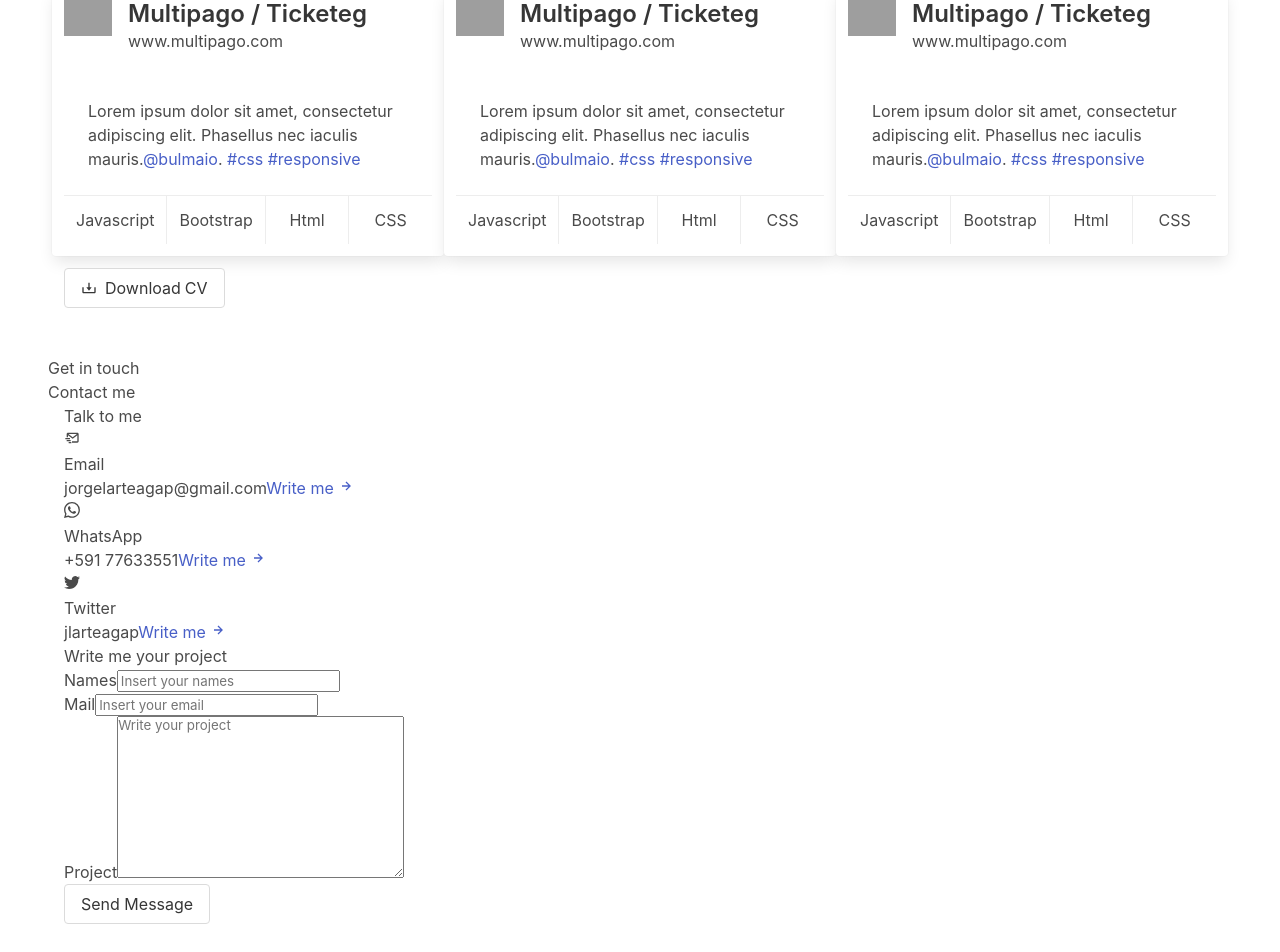
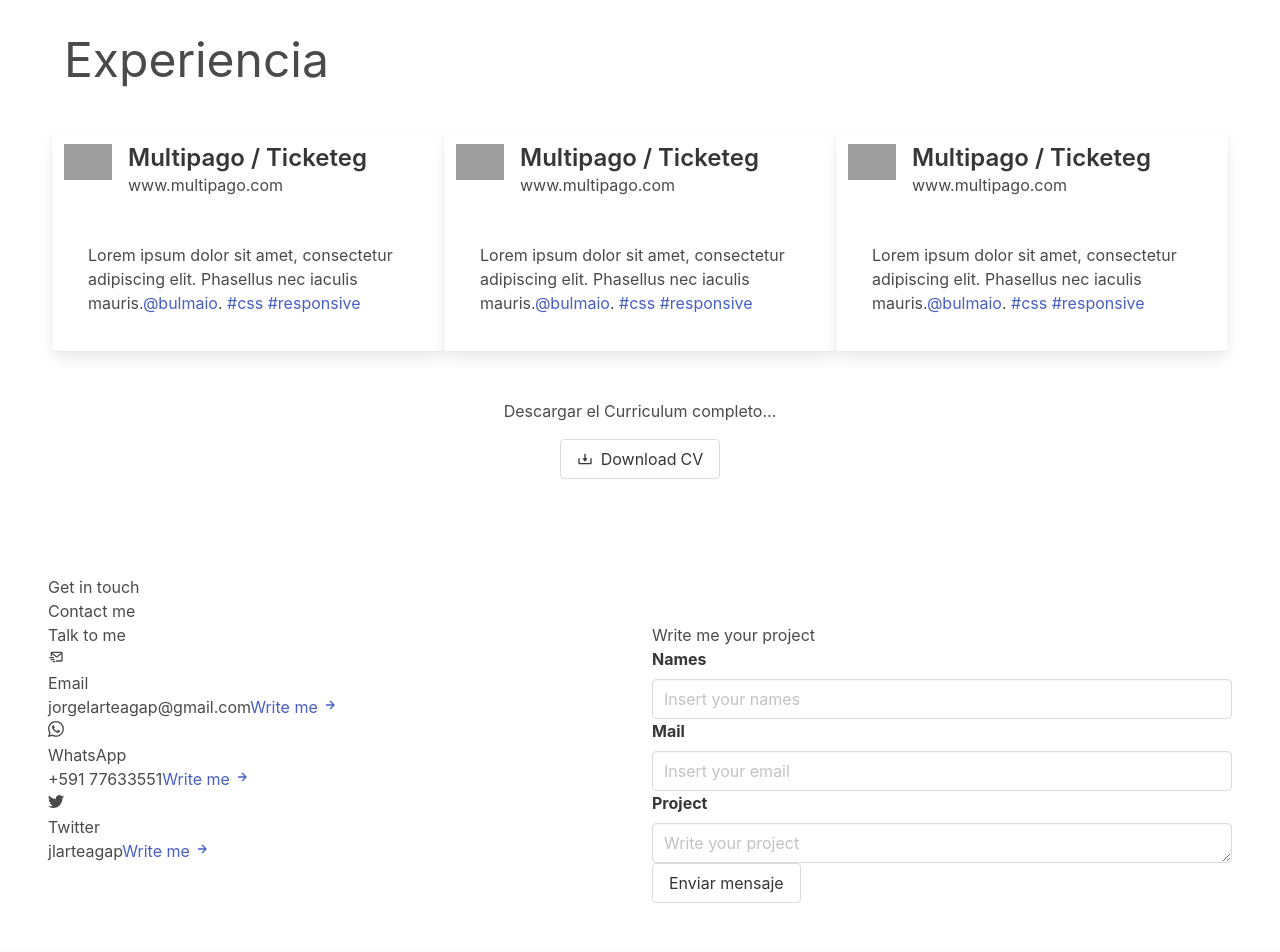
Before and after one commit to jlarteagap/portfolio, a Next.js app: page / in a window 1280 px wide. Shown: the part 1700-2652 px from the top of the page. Built offline with nearby package versions, Linux system fonts and the light colour scheme; grey boxes are pictures that could not be loaded.

Commit message:
[FEAT] Experience

```diff
--- a/package.json
+++ b/package.json
@@ -8,7 +8,7 @@
     "@emailjs/browser": "^3.11.0",
     "animate.css": "^4.1.1",
     "bulma": "^0.9.4",
-    "next": "^13.3.4",
+    "next": "^13.4.2",
     "prop-types": "^15.8.1",
     "react": "^18.2.0",
     "react-dom": "^18.2.0",
--- a/public/stl.css
+++ b/public/stl.css
@@ -4,7 +4,7 @@
 :root{
     --primary-color: rgba(255, 255, 255, 1);
     --secondary-color: rgba(0, 0, 0, 1);
-    --text-color: rgb(216, 216, 216, 1);
+    --text-color: rgb(146, 146, 146);
     --decorate-color: rgb(52, 52, 52);
 }
 .ja__navbar{
@@ -79,4 +79,12 @@
         color: var(--text-color) !important;
         border-color: var(--text-color) !important;
     }
+    .ja__card{
+        background: transparent !important;
+        border: 1px solid var(--decorate-color) !important;
+        color: var(--decorate-color) !important;
+    }
+    .ja__card-title{
+        color: var(--text-color);
+    }
 }
--- a/src/components/Experience.js
+++ b/src/components/Experience.js
@@ -3,10 +3,10 @@ import { DownloadButton } from './Utils/utils'
 
 export const Experience = () => {
   return (
-    <section className="container">
-      <h2 className="is-size-1">Experiencia</h2>
-      <div className="columns is-4">
-        <div className="column card">
+    <section className="container py-6">
+      <h2 className="is-size-1 my-6">Experiencia</h2>
+      <div className="columns is-4 is-3">
+        <div className="column card ja__card" style={{ gap: '1.5rem' }}>
           <div className="media">
             <div className="media-left">
               <figure className="image is-48x48">
@@ -17,7 +17,7 @@ export const Experience = () => {
               </figure>
             </div>
             <div className="media-content">
-              <p className="title is-4">Multipago / Ticketeg</p>
+              <p className="title ja__card-title is-4">Multipago / Ticketeg</p>
               <p className="subtitle is-6">www.multipago.com</p>
             </div>
           </div>
@@ -29,14 +29,8 @@ export const Experience = () => {
               <a href="#">#responsive</a>
             </div>
           </div>
-          <footer className="card-footer">
-            <span className="card-footer-item">Javascript</span>
-            <span className="card-footer-item">Bootstrap</span>
-            <span className="card-footer-item">Html</span>
-            <span className="card-footer-item">CSS</span>
-          </footer>
         </div>
-        <div className="column card">
+        <div className="column card ja__card">
           <div className="media">
             <div className="media-left">
               <figure className="image is-48x48">
@@ -47,7 +41,7 @@ export const Experience = () => {
               </figure>
             </div>
             <div className="media-content">
-              <p className="title is-4">Multipago / Ticketeg</p>
+              <p className="title ja__card-title is-4">Multipago / Ticketeg</p>
               <p className="subtitle is-6">www.multipago.com</p>
             </div>
           </div>
@@ -59,14 +53,8 @@ export const Experience = () => {
               <a href="#">#responsive</a>
             </div>
           </div>
-          <footer className="card-footer">
-            <span className="card-footer-item">Javascript</span>
-            <span className="card-footer-item">Bootstrap</span>
-            <span className="card-footer-item">Html</span>
-            <span className="card-footer-item">CSS</span>
-          </footer>
         </div>
-        <div className="column card">
+        <div className="column card ja__card">
           <div className="media">
             <div className="media-left">
               <figure className="image is-48x48">
@@ -77,7 +65,7 @@ export const Experience = () => {
               </figure>
             </div>
             <div className="media-content">
-              <p className="title is-4">Multipago / Ticketeg</p>
+              <p className="title ja__card-title is-4">Multipago / Ticketeg</p>
               <p className="subtitle is-6">www.multipago.com</p>
             </div>
           </div>
@@ -89,15 +77,14 @@ export const Experience = () => {
               <a href="#">#responsive</a>
             </div>
           </div>
-          <footer className="card-footer">
-            <span className="card-footer-item">Javascript</span>
-            <span className="card-footer-item">Bootstrap</span>
-            <span className="card-footer-item">Html</span>
-            <span className="card-footer-item">CSS</span>
-          </footer>
         </div>
       </div>
-      <DownloadButton />
+      <div className="is-flex mt-6 is-flex-direction-column is-align-items-center">
+        <p className="mb-4">Descargar el Curriculum completo...</p>
+        <div>
+          <DownloadButton />
+        </div>
+      </div>
     </section>
   )
 }
--- a/src/components/contact.js
+++ b/src/components/contact.js
@@ -32,8 +32,8 @@ const Contact = () => {
     <section className="contact section" id="contact">
       <span className="section__subtitle">Get in touch</span>
       <h2 className="section__title">Contact me</h2>
-      <div className="contact__container container grid">
-        <div className="contact__content">
+      <div className="columns">
+        <div className="column">
           <h3 className="contact__title">Talk to me</h3>
           <div className="contact__info">
             <div className="contact__card">
@@ -79,41 +79,41 @@ const Contact = () => {
             </div>
           </div>
         </div>
-        <div className="contact__content">
+        <div className="column">
           <h3 className="contact__title">Write me your project</h3>
 
           <form ref={form} className="contact__form" onSubmit={sendEmail}>
             <div className="contact__form-div">
-              <label className="contact__form-tag">Names</label>
+              <label className="label">Names</label>
               <input
                 type="text"
                 name="from_name"
-                className="contact__form-input"
+                className="input"
                 placeholder="Insert your names"
               />
             </div>
             <div className="contact__form-div">
-              <label className="contact__form-tag">Mail</label>
+              <label className="label">Mail</label>
               <input
                 type="email"
                 name="reply_to"
                 placeholder="Insert your email"
-                className="contact__form-input"
+                className="input"
               />
             </div>
             <div className="contact__form-div contact__form-area">
-              <label className="contact__form-tag">Project</label>
+              <label className="label">Project</label>
               <textarea
                 name="message"
-                className="contact__form-input"
+                className="input"
                 id=""
                 cols="30"
                 rows="10"
                 placeholder="Write your project"
               ></textarea>
             </div>
-            <button className="button" type="submit">
-              Send Message
+            <button className="button ja__buttons" type="submit">
+              Enviar mensaje
             </button>
           </form>
         </div>
```
